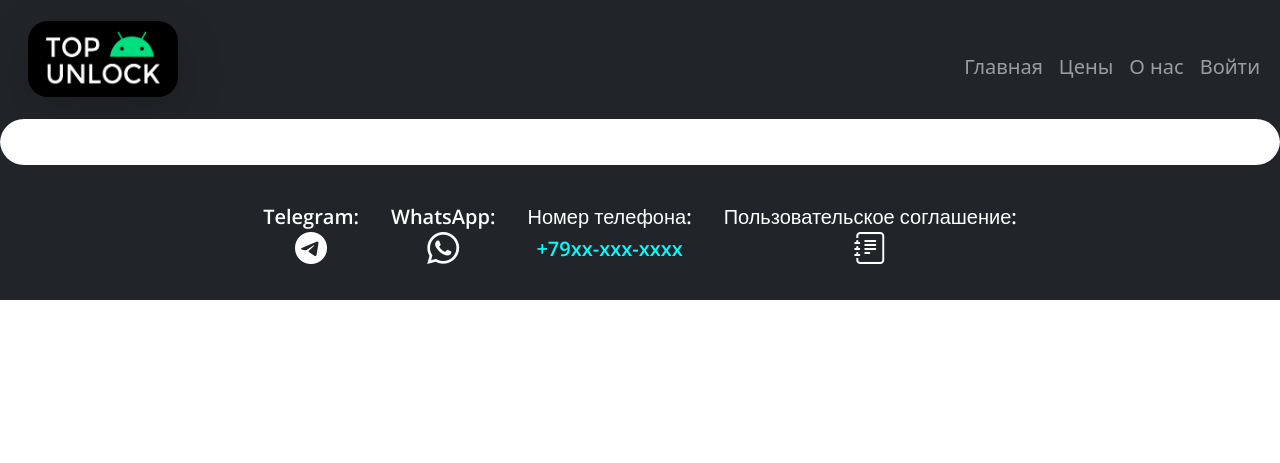
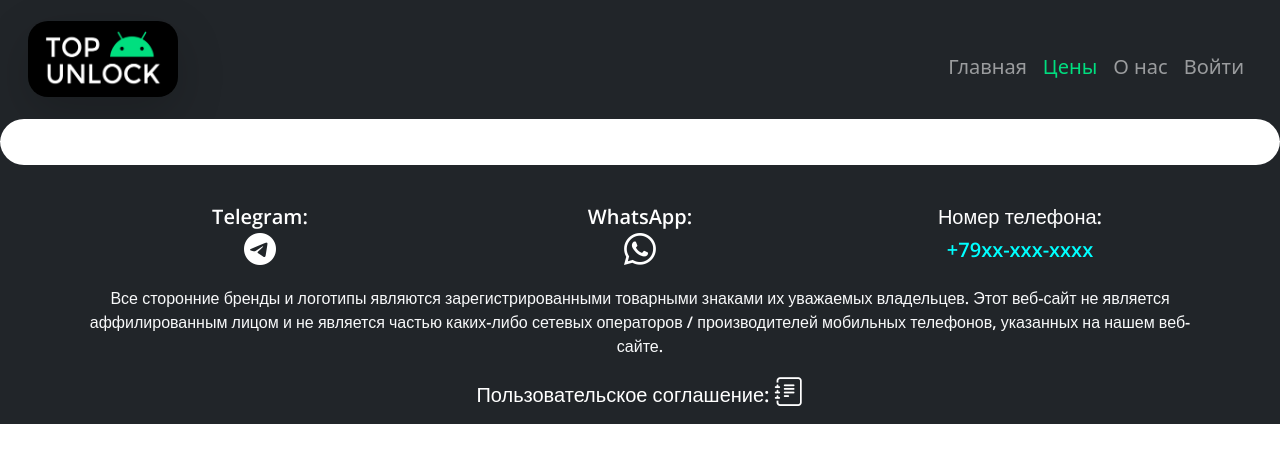
Before and after one commit to Lochka1234/HerokuApp, a Flask app: page /price in a window 1280 px wide. Shown: the top 463 px of the page. Run offline with Flask 2, Linux system fonts and the light colour scheme; data that the repository does not hold is empty; some libraries are stand-ins or nearby versions.

Commit message:
Mobile frendly

```diff
--- a/static/css/style.css
+++ b/static/css/style.css
@@ -10,6 +10,20 @@
     background: #fff;
     position: absolute;
     bottom: -1px;
+}
+ .footer{
+     position: relative;
+     padding: 15px 0 15px;
+ }
+.footer:before{
+    content:'';
+    display: block;
+    background: white;
+    border-radius: 0 0 24px 24px;
+    width: 100%;
+    position: absolute;
+    height: 24px;
+    top: -1px;
 }
 .logo{
     animation:backInLeft;
--- a/templates/base.html
+++ b/templates/base.html
@@ -26,7 +26,7 @@
         <script type="text/javascript">
             $('document').ready(function() {
                 $('nav a').each(function() {
-                    if ('https://topunlock.herokuapp.com'+$(this).attr('href') === window.location.href)
+                    if (window.location.protocol.toString()+'//'+window.location.host.toString()+$(this).attr('href') === window.location.href)
                     {
                         $(this).addClass('active');
                     }
@@ -38,10 +38,10 @@
                 <a href="/" class="logo d-flex align-items-center text-decoration-none navbar-brand mb-4 mx-3">
                     <img class="p-2 px-3 shadow-lg" style="background: black;border-radius:20px" src="/static/logo_im/logo.png" width="150px" alt="False">
                 </a>
-                <button class="navbar-toggler" style="border:none" type="button" data-bs-toggle="collapse" data-bs-target="#navbarNav" aria-controls="navbarNav" aria-expanded="false" aria-label="Toggle navigation">
+                <button class="navbar-toggler mb-4" style="border:none" type="button" data-bs-toggle="collapse" data-bs-target="#navbarNav" aria-controls="navbarNav" aria-expanded="false" aria-label="Toggle navigation">
                     <i class="bi bi-menu-button-wide" style="font-size: 2rem"></i>
                 </button>
-                <div class="collapse navbar-collapse h5 py-3" id="navbarNav">
+                <div class="collapse navbar-collapse h5 mx-3 py-3" id="navbarNav">
                     <ul class="navbar-nav ms-auto">
                         <li class="nav-item">
                             <a class="nav-link" aria-current="page" href="{{ url_for('index') }}">Главная</a>
@@ -87,30 +87,18 @@
     </div>
 
     {% block footer  %}
-    <style>
-    .footer{
-        position: relative;
-        padding: 15px 0 15px;
-    }
-    .footer:before{
-        content:'';
-        display: block;
-        background: white;
-        border-radius: 0 0 24px 24px;
-        width: 100%;
-        position: absolute;
-        height: 24px;
-        top: -1px;
-    }
-    </style>
-
     <div class="footer bg-dark text-center text-OpenSans">
-        <div class="d-flex flex-row justify-content-center mt-5 mb-2">
-            <a href="https://t.me/joinchat/L51FVHV8IxY0YTcy" style="color: white" class="text-decoration-none mx-3 h5">Telegram:<br><i class="bi bi-telegram" style="font-size: 2rem;"></i></a>
-            <a href="https://api.whatsapp.com/resolve/?deeplink=%2F%253Cnumber%253E" style="color: white" class="text-decoration-none mx-3 h5">WhatsApp:<br><i class="bi bi-whatsapp" style="font-size: 2rem;"></i></a>
-            <a href="tel:+380985554433" style="color: white" class="text-decoration-none mx-3 h5">Номер телефона:<br><p class="my-2" style="color: aqua">+79xx-xxx-xxxx</p></a>
-            <a href='{{ url_for('terms') }}' style="color: white" class="text-decoration-none mx-3 h5">Пользовательское соглашение:<br><i class="bi bi-journal-text" style="font-size: 2rem"></i></a>
-        </div>
+       <div class="container">
+            <div class="row mt-5 mb-2">
+                <div class="col-4"><a href="https://t.me/joinchat/L51FVHV8IxY0YTcy" style="color: white" class="text-decoration-none h5">Telegram:<br><i class="bi bi-telegram" style="font-size: 2rem;"></i></a></div>
+                <div class="col-4"><a href="https://api.whatsapp.com/resolve/?deeplink=%2F%253Cnumber%253E" style="color: white" class="col-4 text-decoration-none h5">WhatsApp:<br><i class="bi bi-whatsapp" style="font-size: 2rem;"></i></a></div>
+                <div class="col-4"><a href="tel:+380985554433" style="color: white" class="col-4 text-decoration-none h5">Номер телефона:<br><p class="my-2" style="color: aqua">+79xx-xxx-xxxx</p></a></div>
+            </div>
+           <div class="text-light mt-3">
+               <p>Все сторонние бренды и логотипы являются зарегистрированными товарными знаками их уважаемых владельцев. Этот веб-сайт не является аффилированным лицом и не является частью каких-либо сетевых операторов / производителей мобильных телефонов, указанных на нашем веб-сайте.</p>
+               <div class="col-4 mx-auto"><a href='{{ url_for('terms') }}' style="color: white" class="col-4 text-decoration-none h5">Пользовательское соглашение: <i class="bi bi-journal-text" style="font-size: 1.8rem"></i></a></div>
+           </div>
+       </div>
     </div>
 
 {% endblock footer %}
--- a/templates/security/login_user.html
+++ b/templates/security/login_user.html
@@ -3,7 +3,7 @@
 {% block page_body %}
 {% block body %}
 <div class="row my-5">
-    <div class="col-sm-5 col-lg-3 col-xl-3 col-md-4 col-6 mx-auto">
+    <div class="col-sm-5 col-lg-3 col-xl-3 col-md-4 col-8 mx-auto">
         <a href="/" class="" style=" display: flex;
                                      align-items: center;
                                      justify-content: center;">
--- a/templates/security/register_user.html
+++ b/templates/security/register_user.html
@@ -3,7 +3,7 @@
 {% block page_body %}
     {% block body %}
         <div class="row-fluid">
-            <div class="col-sm-3 mx-auto my-5">
+            <div class="col-sm-5 col-lg-3 col-xl-3 col-md-4 col-8 mx-auto my-5">
                 <a href="/" class="" style=" display: flex;
     align-items: center;
     justify-content: center;">
--- a/templates/userprofile/admin/item_admin.html
+++ b/templates/userprofile/admin/item_admin.html
@@ -1,5 +1,5 @@
 {% extends 'userprofile/admin.html' %}
 
 {% block admin_body %}
-
+    <p>Тут будет база данных товаров</p>
 {% endblock %}
```
Also changed, not shown: templates/index.html (+11 -39 lines).
